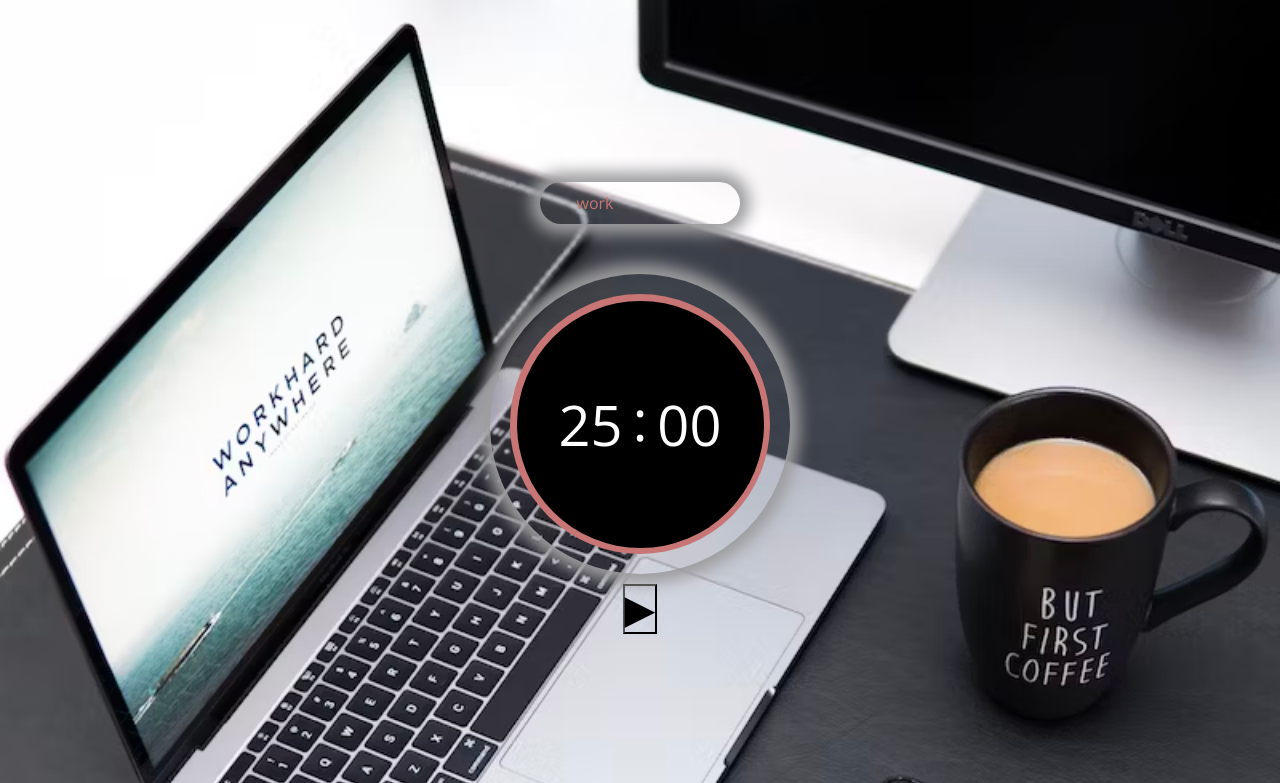
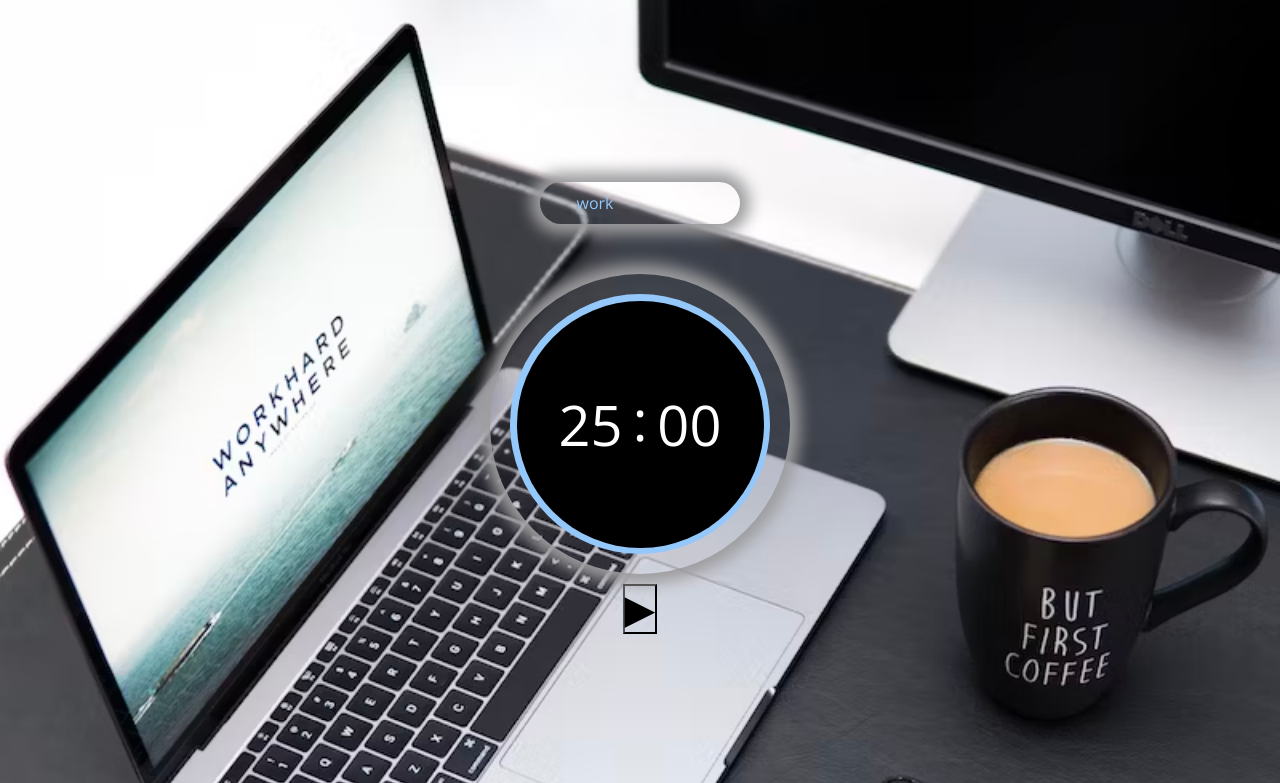
Before and after one commit to iav2002/finaltesting, a website: page PomodoroTimer/npomodoro.html in a window 1280 px wide. Shown: the part 80-863 px from the top of the page. Drawn offline with nearby package versions, Linux system fonts and the light colour scheme; files whose address does not match are found by name.

Commit message:
Final to be executable

```diff
--- a/PomodoroTimer/npomodoro.css
+++ b/PomodoroTimer/npomodoro.css
@@ -1,7 +1,7 @@
 :root {
     font-size: 62.5%; /* 1rem = 10px */
     --color-primary: hsl(0, 0%, 0%);
-    --color-secondary: hsl(0, 42%, 62%);
+    --color-secondary: hsl(210, 91%, 78%);
     --color-font: hsla(0, 0%, 98%, 0.902);
     --color-shadow: hsl(240, 1%, 62%);
 }
--- a/main.js
+++ b/main.js
@@ -13,9 +13,6 @@ function createWindow() {
   });
 
   mainWindow.loadFile('index.html');
-
-
-
 }
 
 app.whenReady().then(() => {
--- a/package.json
+++ b/package.json
@@ -1,12 +1,12 @@
 {
-  "name": "mykanbanca",
+  "name": "mykanban",
   "version": "1.0.0",
-  "description": "",
+  "description": "kanban board & pomodoro timer application",
   "main": "main.js",
   "scripts": {
     "start":"electron main.js"
   },
-  "author": "Bernardo and Ignacio",
+  "author": "Bernardo2021283 and Ignacio2021357",
   "devDependencies": {
     "version": "19.0.0"
   },
```
